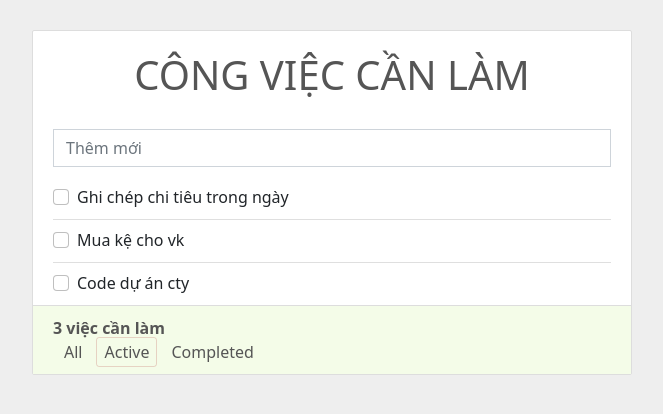
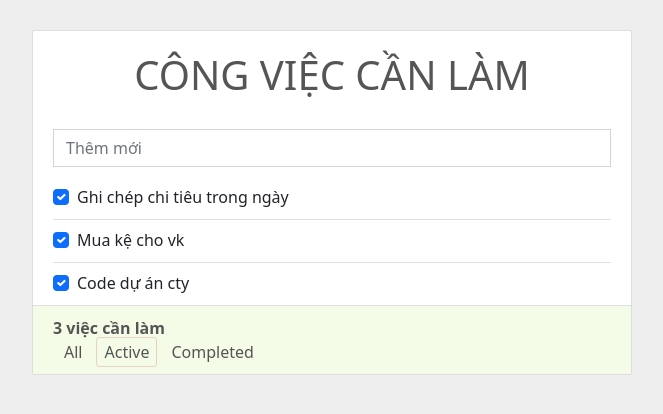
Before and after one commit to thienquan/todoapp_clone, a React (Create React App) app: page / in a window 1280 px wide. Shown: the top 414 px of the page, without its empty margins (308-971 px from the left). Built offline with nearby package versions, Linux system fonts and the light colour scheme.

Commit message:
Step 10 Thêm thành phần checkbox

```diff
--- /dev/null
+++ b/src/components/CheckBox.js
@@ -0,0 +1,16 @@
+import React, { Component } from 'react';
+
+class CheckBox extends Component {
+  constructor(props) {
+    super(props);
+
+    this.state = {
+      checked: props.checked,
+    };
+  }
+  render() {
+    return <input className="form-check-input" type="checkbox" checked="{this.state.checked}" />;
+  }
+}
+
+export default CheckBox;
--- a/src/components/TodoItem.js
+++ b/src/components/TodoItem.js
@@ -1,13 +1,20 @@
 import React from 'react';
+import CheckBox from './CheckBox';
 
 function TodoItem(props) {
-  const { data } = props;
+  const { data, completed } = props;
 
   return (
     <li key={data.id} className="list-group-item">
       <div className="form-check">
-        <input className="form-check-input" type="checkbox" value="" id={`todo-item-check-${data.id}`} />
+        <input
+          className="form-check-input"
+          type="checkbox"
+          value=""
+          id={`todo-item-check-${data.id}`}
+        />
         <label className="form-check-label" htmlFor={`todo-item-check-${data.id}`}>
+          <CheckBox checked={completed} />
           {data.text}
         </label>
       </div>
```
